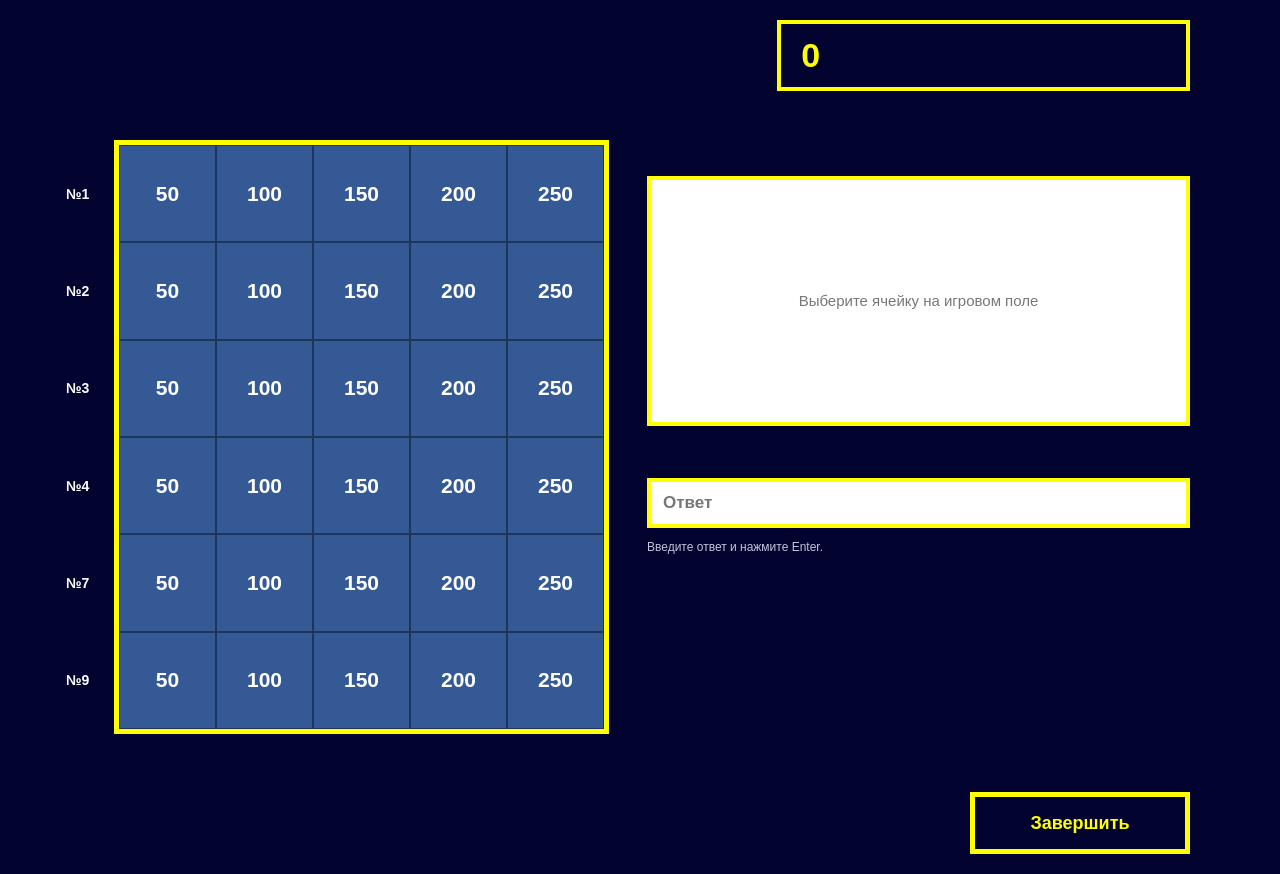
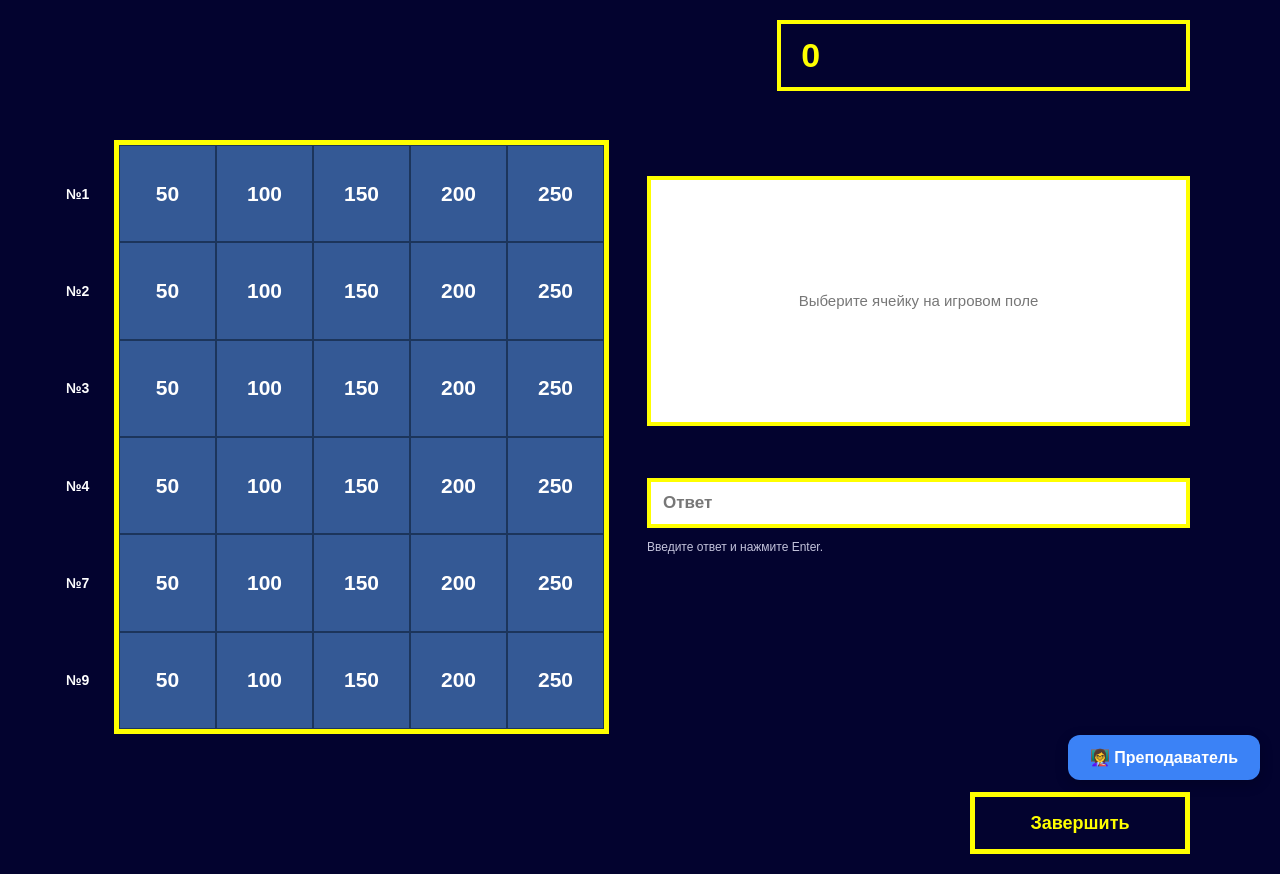
Before and after one commit to FramsMF/Ballomania, a plain HTML site: page index.html in a window 1280 px wide. Drawn offline with Linux system fonts and the light colour scheme.

Commit message:
Update index.html

```diff
--- a/index.html
+++ b/index.html
@@ -470,6 +470,7 @@
 </head>
 
 <body>
+
 <main class="game" aria-label="Балломания">
 
   <section class="score-area" aria-label="Ваш счёт">
@@ -489,6 +490,7 @@
   </section>
 
   <section class="question-area" aria-label="Вопрос и ответ">
+
     <div class="question-box">
 
       <p id="questionPlaceholder" class="question-placeholder">
@@ -503,6 +505,7 @@
       >
 
       <div id="finishResult" class="finish-result" hidden>
+
         <h1>Игра завершена!</h1>
 
         <p id="finalScore"></p>
@@ -520,11 +523,13 @@
 
         <p id="codeDescription" class="code-description"></p>
         <p id="codeWarning" class="code-warning"></p>
+
       </div>
 
     </div>
 
     <form id="answerForm" class="answer-form">
+
       <input
         id="answerInput"
         class="answer-input"
@@ -548,33 +553,32 @@
         role="status"
         aria-live="polite"
       ></p>
+
     </form>
+
   </section>
 
   <div class="finish-area">
-    <button id="finishButton" class="finish-button" type="button">
+
+    <button
+      id="finishButton"
+      class="finish-button"
+      type="button"
+    >
       Завершить
     </button>
+
   </div>
 
 </main>
 
 <!--
-  ОТВЕТЫ НАХОДЯТСЯ ЗДЕСЬ.
+  ОТВЕТЫ НА ВОПРОСЫ ИГРОВОГО ПОЛЯ
+-->
 
-  Перенесите сюда свои уже заполненные ответы.
-
-  Пример:
-  "50.1": { answers: ["4", "четыре"] }
-
-  Пустой список [] означает, что ответ ещё не задан.
-
-  Если у вас уже есть целиком заполненный объект
-  QUESTION_CONTENT, можно вставить его содержимое сюда.
-  Поля question допустимо оставить — игра их не использует.
--->
 <script>
 window.BALLOMANIA_CONTENT = {
+
   "50.1":  { answers: ["Долгопер"] },
   "100.1": { answers: ["тумбочка"] },
   "150.1": { answers: ["Шрек"] },
@@ -610,11 +614,15 @@ window.BALLOMANIA_CONTENT = {
   "150.9": { answers: ["34"] },
   "200.9": { answers: ["11"] },
   "250.9": { answers: ["16"] }
+
 };
 </script>
 
-<!-- Подключение отдельной базы заданий преподавателя -->
+<!-- Конфигурация отдельной базы заданий преподавателя -->
 <script src="./teacher-config.js"></script>
+
+<!-- Интерфейс преподавателя -->
+<script src="./teacher.js"></script>
 
 <!-- Основной скрипт игры Балломания -->
 <script src="./script.js"></script>
@@ -622,5 +630,6 @@ window.BALLOMANIA_CONTENT = {
 <noscript>
   Для игры необходимо включить JavaScript.
 </noscript>
+
 </body>
 </html>
```
